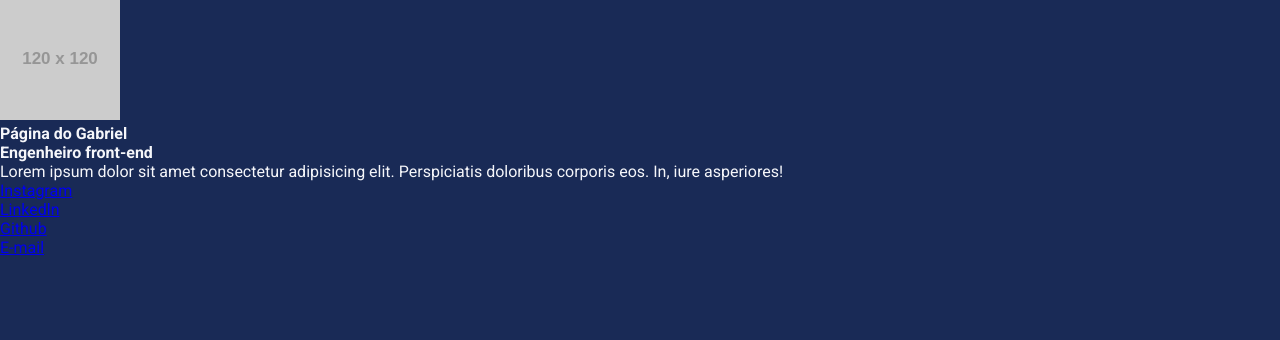
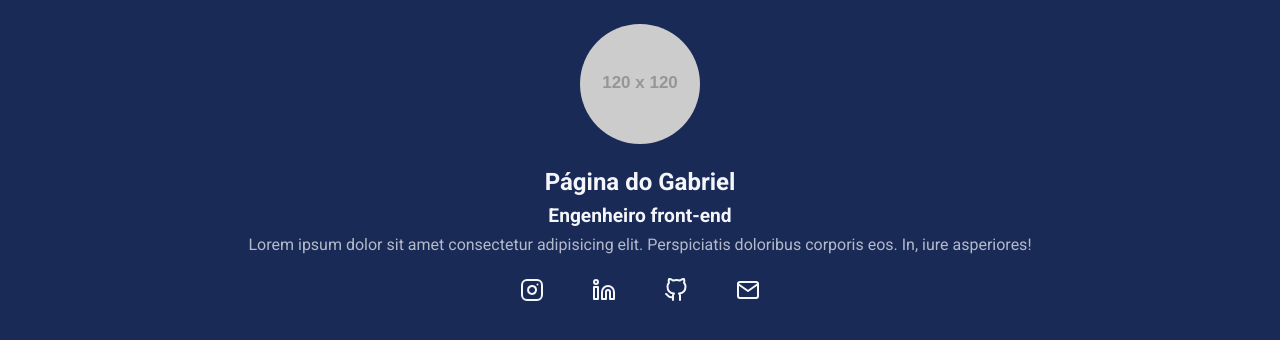
Before and after one commit to gbri-dev/LESS, a website: page index.html in a window 1280 px wide. Drawn offline with nearby package versions, Linux system fonts and the light colour scheme; files that its build step writes are made by us from their sources; placeholder pictures from the web are drawn by us.

Commit message:
finalizando heade

```diff
--- a/index.html
+++ b/index.html
@@ -13,21 +13,43 @@
 </head>
 
 <body>
-  <header>
-    <img src="https://via.placeholder.com/120x120" alt="">
-    <h1>Página do Gabriel</h1>
-    <h2>Engenheiro front-end</h2>
-    <p>Lorem ipsum dolor sit amet consectetur adipisicing elit. Perspiciatis doloribus corporis eos. In, iure
-      asperiores!</p>
+  <div class="container">
+    <header>
+      <img class="profile-avatar" src="https://via.placeholder.com/120x120" alt="">
+      <div class="profile-bio">
+        <h1 class="profile-bio-name">Página do Gabriel</h1>
+        <h2 class="profile-bio-subtitle">Engenheiro front-end</h2>
+        <p class="profile-bio-description">Lorem ipsum dolor sit amet consectetur adipisicing elit. Perspiciatis
+          doloribus
+          corporis eos. In, iure
+          asperiores!</p>
+      </div>
+    </header>
     <nav>
-      <ul>
-        <li><a href="#">Instagram</a></li>
-        <li><a href="#">Linkedln</a></li>
-        <li><a href="#">Github</a></li>
-        <li><a href="#">E-mail</a></li>
+      <ul class="social-links">
+        <li>
+          <a href="#">
+            <img src="./src/images/instagram.svg" alt="logo instagram">
+          </a>
+        </li>
+        <li>
+          <a href="#">
+            <img src="./src/images/linkedin.svg" alt="logo linkedin">
+          </a>
+        </li>
+        <li>
+          <a href="#">
+            <img src="./src/images/github.svg" alt="log github">
+          </a>
+        </li>
+        <li>
+          <a href="#">
+            <img src="./src/images/mail.svg" alt="logo email">
+          </a>
+        </li>
       </ul>
     </nav>
-  </header>
+  </div>
 
 </body>
 
--- a/src/styles/main.less
+++ b/src/styles/main.less
@@ -1,4 +1,11 @@
-@import "variaveis.less";
+@import "maps.less";
+
+@breakpointmobile: ~"(max-width: 767px)";
+@breakpointtablet: ~"(min-width: 768px) and (max-width: 1023px)";
+
+.marginBotton8 {
+  margin-bottom: 8px;
+}
 
 *{
   margin: 0;
@@ -9,6 +16,62 @@
 }
 
 body{
-  background-color: @corDeFundo;
-  color: @corDaFonte;
+  background-color: #colors[backgroundColor];
+  color: #colors[textColor];
 }
+
+.container{
+  max-width: 960px;
+  width: 100%;
+  margin: 0 auto;
+  @media @breakpointmobile  {
+    max-width: 70%;
+  }
+  @media @breakpointtablet {
+    max-width: 80%;
+  }
+}
+
+header{
+  padding: 24px;
+  .profile-avatar{
+    display: block;
+    margin: 0 auto 24px;
+    border-radius: 50%;
+  }
+}
+
+.profile-bio{
+  text-align: center;
+  &-name{
+    font-weight: bold;
+    font-size: 1.5em;
+    .marginBotton8();
+  }
+  &-subtitle{
+    font-size: 1.2em;
+    .marginBotton8();
+  }
+  &-description{
+    font-size: 1em;
+    opacity: .7;
+  }
+}
+
+.social-links {
+  display: flex;
+  justify-content: space-between;
+  max-width: 240px;
+  width: 100%;
+  margin: 0 auto;
+ li {
+  list-style: none;
+
+  img{
+    transition: all ease .3s;
+    &:hover{
+      transform: scale(1.3);
+    }
+  }
+ }
+}
--- /dev/null
+++ b/src/styles/maps.less
@@ -0,0 +1,5 @@
+#colors(){
+  backgroundColor: #192a56;
+  buttonColor: #0097e6;
+  textColor: #f5f6fa;
+}
```
Also changed, not shown: src/images/github.svg (added), src/images/instagram.svg (added), src/images/linkedin.svg (added), src/images/mail.svg (added).
